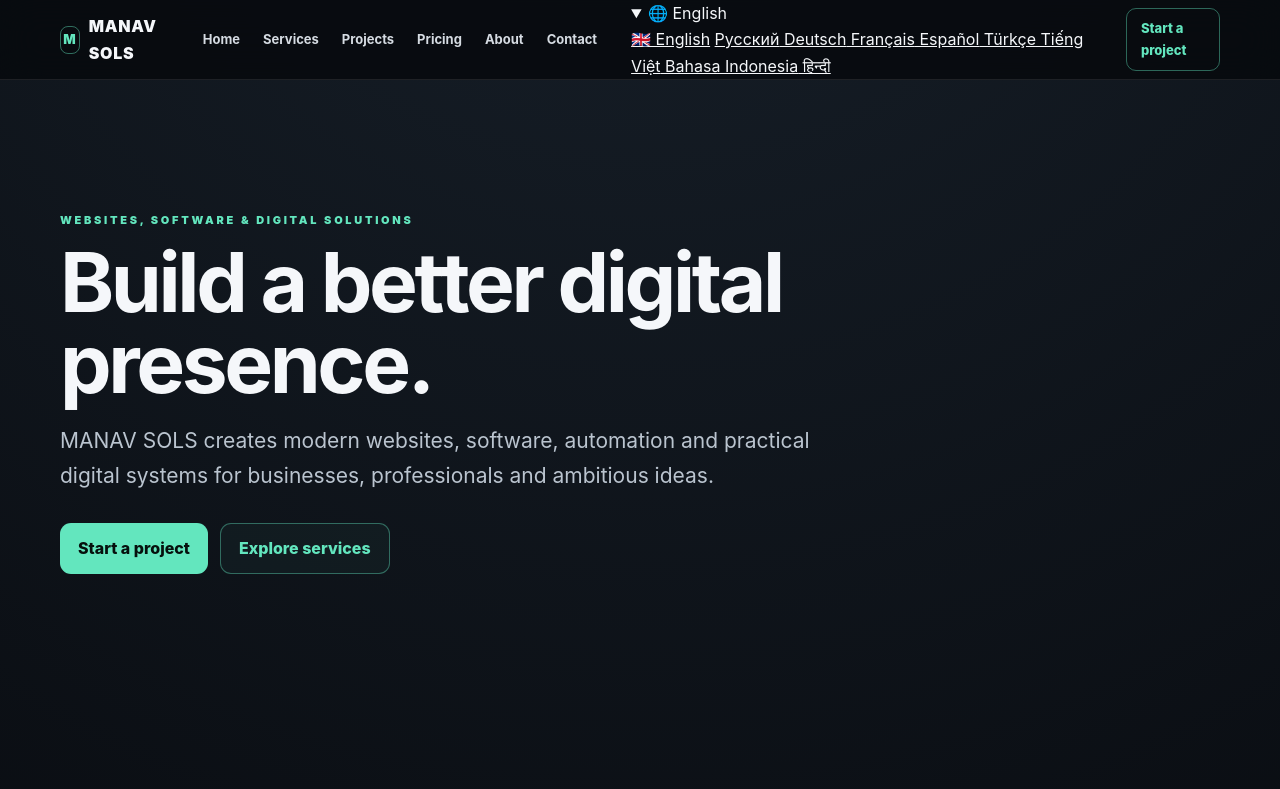
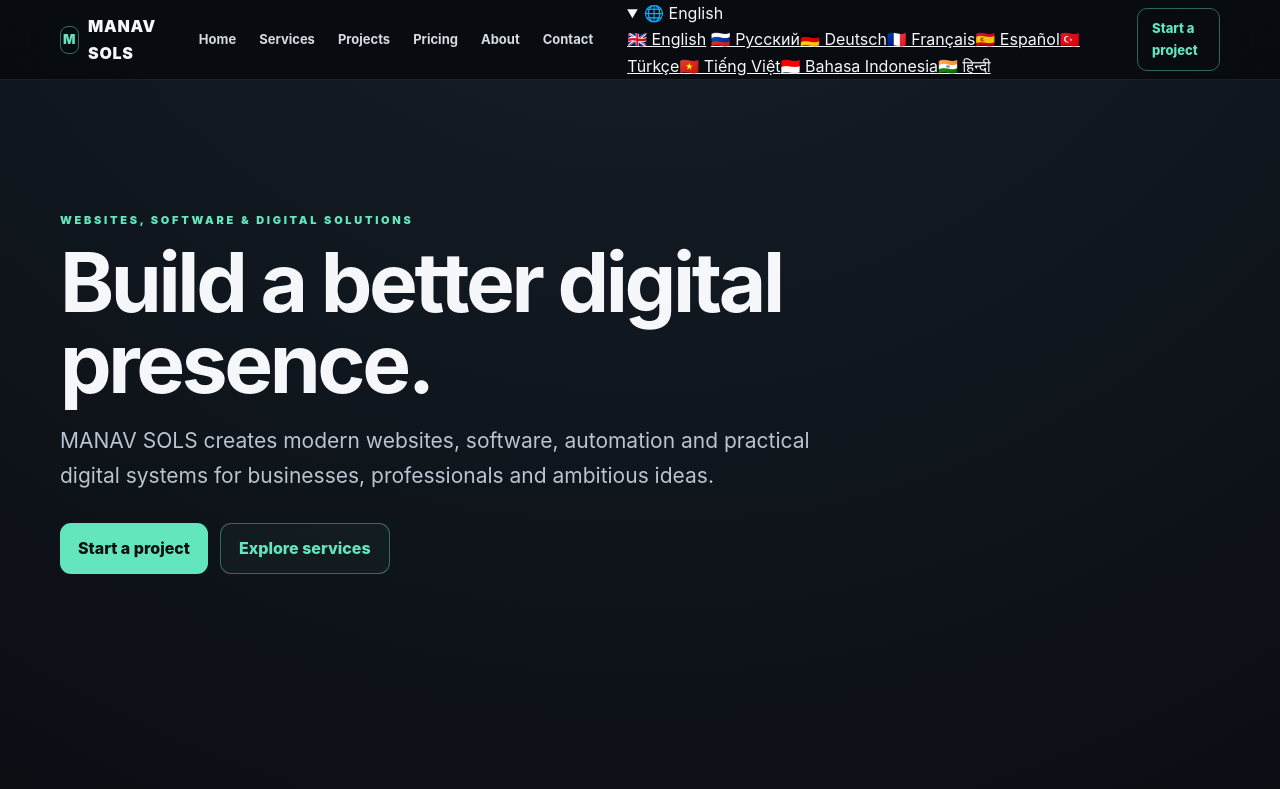
Before and after one commit to Manav9910ms/manavsols, an Astro site: page / in a window 1280 px wide. Both pictures are taken after a click on the heading "Change language". Shown: the top 789 px of the page. Built offline with nearby package versions, Linux system fonts and the light colour scheme; Astro itself is replaced by a stand-in of ours.

Commit message:
Fix language switcher without changing locale data shape

```diff
--- a/src/components/Header.astro
+++ b/src/components/Header.astro
@@ -4,10 +4,11 @@ import { locales } from "../data/locales";
 
 const currentLocale = locales.find((item) => Astro.url.pathname === item.path)?.code ?? "en";
 const currentLanguage = currentLocale === "en" ? "English" : locales.find((item) => item.code === currentLocale)?.name ?? "English";
+const flags: Record<string, string> = { en: "🇬🇧", ru: "🇷🇺", de: "🇩🇪", fr: "🇫🇷", es: "🇪🇸", tr: "🇹🇷", vi: "🇻🇳", id: "🇮🇩", hi: "🇮🇳" };
 ---
 <header class="site-header">
   <div class="container header-inner">
-    <a class="brand" href="/" aria-label="MANAV SOLS home">
+    <a class="brand" href={currentLocale === "en" ? "/" : `/${currentLocale}/`} aria-label="MANAV SOLS home">
       <span class="brand-mark">M</span><span>{site.name}</span>
     </a>
     <nav class="desktop-nav" aria-label="Primary navigation">
@@ -16,8 +17,8 @@ const currentLanguage = currentLocale === "en" ? "English" : locales.find((item)
     <details class="language-picker">
       <summary aria-label="Change language">🌐 {currentLanguage}</summary>
       <div class="language-menu">
-        <a href="/" class:list={{ active: currentLocale === "en" }}>🇬🇧 English</a>
-        {locales.map((locale) => <a href={locale.path} class:list={{ active: currentLocale === locale.code }}>{locale.flag} {locale.name}</a>)}
+        <a href="/" class:list={{ active: currentLocale === "en" }}>{flags.en} English</a>
+        {locales.map((locale) => <a href={locale.path} class:list={{ active: currentLocale === locale.code }}>{flags[locale.code]} {locale.name}</a>)}
       </div>
     </details>
     <a class="header-cta" href="/contact/">Start a project</a>
```
